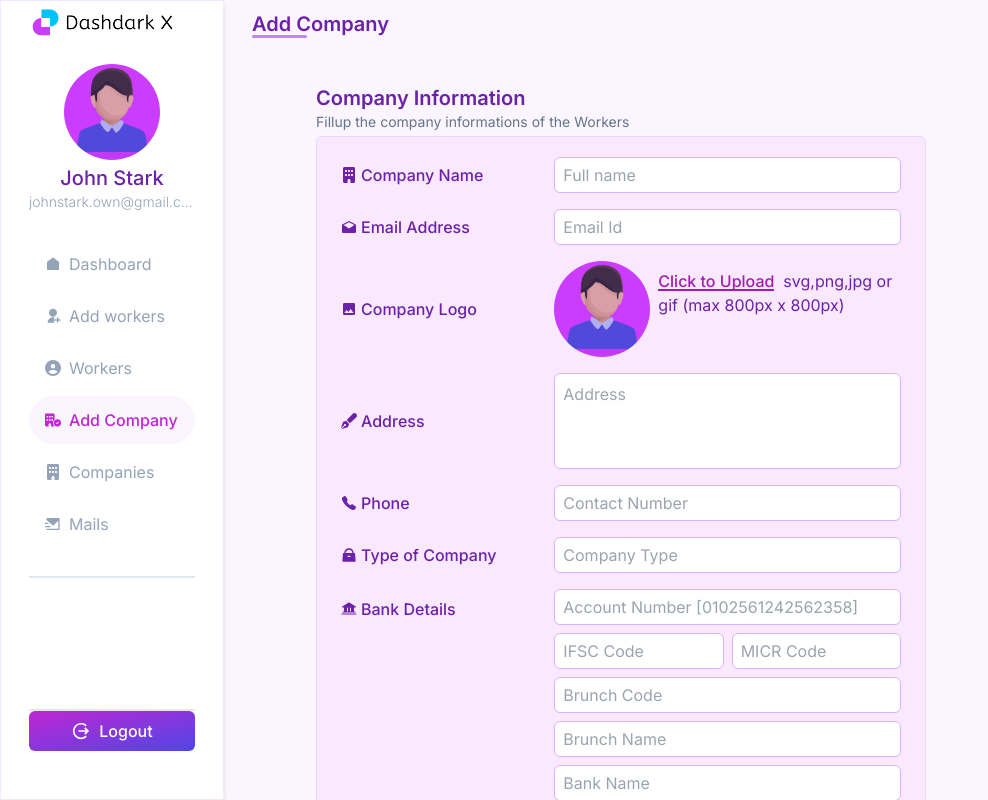
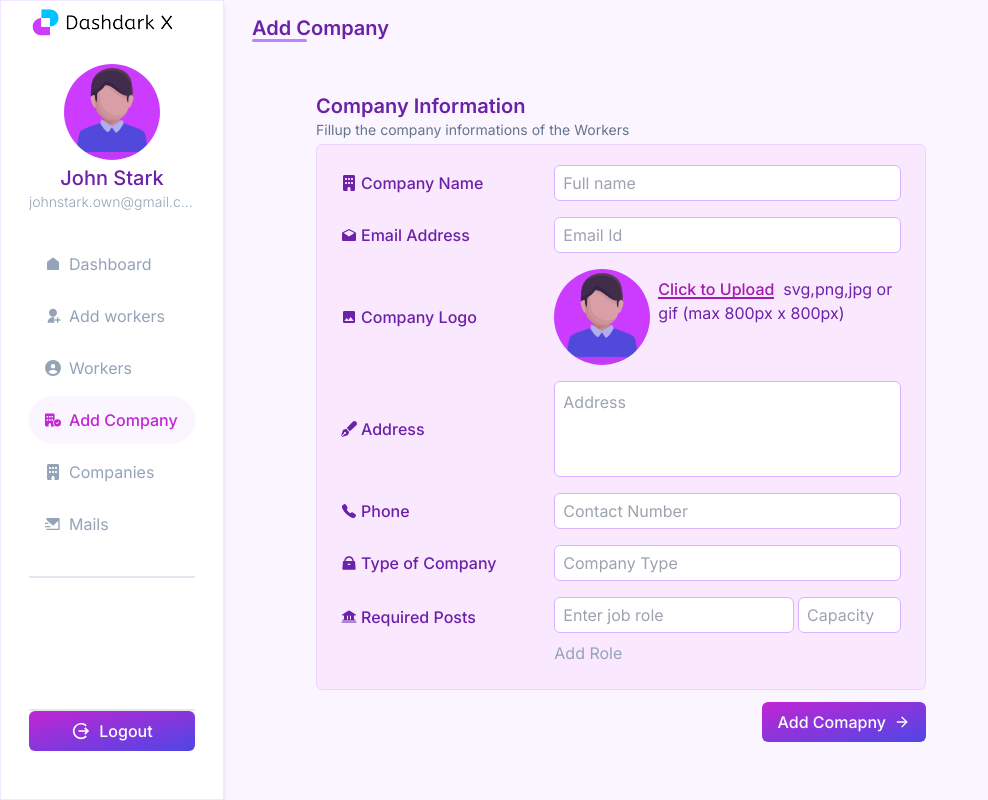
Before and after one commit to Sombhu2022/deteex-client, a React (Vite) app: page /add-company in a window 1280 px wide. Shown: the whole page, without its empty margins (0-988 px from the left). Built offline with nearby package versions, Linux system fonts and the light colour scheme; the HTML template or start-up script is replaced by a standard one.

Commit message:
Add Company & Company List completed

```diff
--- a/src/Components/AddWorkers/PersonalInformation.jsx
+++ b/src/Components/AddWorkers/PersonalInformation.jsx
@@ -5,6 +5,7 @@ import { IoMdMailOpen } from "react-icons/io";
 import { FaCalendarAlt, FaPenFancy, FaUser } from "react-icons/fa";
 
 import defaultDp from "../../assets/default_Profile_Pic.png";
+import { HiLocationMarker } from "react-icons/hi";
 
 const PersonalInformation = () => {
     const [file, setFile] = useState(defaultDp);
@@ -39,6 +40,7 @@ const PersonalInformation = () => {
                         <FaUser /> Full Name{" "}
                     </div>
                     <input
+                        required
                         type="text"
                         placeholder="Full name"
                         className="h-9 rounded-md border-purple-300 border px-2 outline-none focus:outline-none"
@@ -48,14 +50,16 @@ const PersonalInformation = () => {
                         <IoMdMailOpen /> Email Address{" "}
                     </div>
                     <input
+                        required
                         type="email"
                         placeholder="Email Id"
-                        className="h-9 rounded-md border-purple-300 border px-2 outline-none focus:outline-none"
+                        className="h-9 rounded-md border-purple-300 border px-2 outline-none focus:outline-none lowercase"
                     />
                     <div className="flex items-center gap-1 font-medium">
                         <FaCalendarAlt /> Date of Birth
                     </div>
                     <input
+                        required
                         type="date"
                         placeholder="DD-MM-YYYY"
                         className="h-9 rounded-md border-purple-300 border px-2 outline-none focus:outline-none"
@@ -73,6 +77,7 @@ const PersonalInformation = () => {
                             className="h-24 w-24 aspect-square rounded-full"
                         />
                         <input
+                            required
                             id="imageUpload"
                             type="file"
                             accept="image/*"
@@ -98,8 +103,18 @@ const PersonalInformation = () => {
                         <FaPenFancy /> Address
                     </div>
                     <textarea
+                        required
                         placeholder="Address"
-                        className="h-24 rounded-md border-purple-300 border p-2 outline-none focus:outline-none"
+                        className="h-24 resize-none rounded-md border-purple-300 border p-2 outline-none focus:outline-none"
+                    />
+                    <div className="flex items-center gap-1 font-medium">
+                        <HiLocationMarker /> Location
+                    </div>
+                    <input
+                        required
+                        type="text"
+                        placeholder="Location"
+                        className="h-9 rounded-md border-purple-300 border px-2 outline-none focus:outline-none"
                     />
                 </div>
             </div>
--- a/src/Components/dashboard/RecentlyAddedWorkers.jsx
+++ b/src/Components/dashboard/RecentlyAddedWorkers.jsx
@@ -58,7 +58,7 @@ const RecentlyAddedWorkers = () => {
     return (
         <div className="bg-purple-100 px-5 py-3 w-[60%] rounded-md shadow-md">
             <h1 className="text-xl font-semibold text-purple-950 mb-4">
-                Recently Added Workers
+                Recently Hired Workers
             </h1>
 
             <div className="w-full grid grid-cols-4 bg-purple-300 px-3 py-2 rounded-sm items-center justify-center">
--- a/src/Pages/AddCompany.jsx
+++ b/src/Pages/AddCompany.jsx
@@ -16,6 +16,31 @@ import defaultDp from "../assets/default_Profile_Pic.png";
 const AddCompany = () => {
     const [file, setFile] = useState(defaultDp);
     const [contactNumber, setContactNumber] = useState("");
+
+    const [textFields, setTextFields] = useState([
+        { id: 1, jobRole: "", capacity: "" },
+    ]);
+    const [nextId, setNextId] = useState(2);
+
+    console.log(textFields);
+
+    const handleAddTextField = (e) => {
+        e.preventDefault();
+        setTextFields([
+            ...textFields,
+            { id: nextId, jobRole: "", capacity: "" },
+        ]);
+        setNextId(nextId + 1);
+    };
+
+    const handleChange = (id, e) => {
+        const updatedTextFields = textFields.map((textField) =>
+            textField.id === id
+                ? { ...textField, [e.target.name]: e.target.value }
+                : textField
+        );
+        setTextFields(updatedTextFields);
+    };
 
     const handleContactChange = (e) => {
         const inputContact = e.target.value;
@@ -40,7 +65,7 @@ const AddCompany = () => {
 
     return (
         <section id="addWorkers" className="w-full">
-            <header className="w-full flex items-center sticky top-0 left-0 bg-purple-50 h-12 z-50">
+            <header className="w-full flex items-center sticky top-0 left-0 bg-purple-50 h-14 z-50">
                 <div className="flex">
                     <h1 className="text-purple-800 font-semibold text-xl relative after:absolute after:h-[3px] after:w-[40%] after:rounded-full after:bg-purple-400 after:left-0 after:bottom-0">
                         Add Company
@@ -138,7 +163,7 @@ const AddCompany = () => {
                             className="h-9 rounded-md border-purple-300 border px-2 outline-none focus:outline-none"
                         />
 
-                        <div className="flex items-center gap-1 font-medium self-start pt-2">
+                        {/* <div className="flex items-center gap-1 font-medium self-start pt-2">
                             <PiBankFill /> Bank Details
                         </div>
                         <div className="flex w-full flex-col gap-2">
@@ -186,6 +211,53 @@ const AddCompany = () => {
                                 placeholder="Bank Name"
                                 className="h-9 rounded-md border-purple-300 border px-2 outline-none focus:outline-none"
                             />
+                        </div> */}
+
+                        <div className="flex items-center gap-1 font-medium self-start pt-2">
+                            <PiBankFill /> Required Posts
+                        </div>
+                        <div>
+                            {textFields.map((textField) => (
+                                <div
+                                    className="flex flex-row gap-1"
+                                    key={textField.id}
+                                >
+                                    <input
+                                        type="text"
+                                        value={textField.jobRole}
+                                        name="jobRole"
+                                        onChange={(e) =>
+                                            handleChange(textField.id, e)
+                                        }
+                                        required
+                                        placeholder="Enter job role"
+                                        className="h-9 rounded-md border-purple-300 border px-2 outline-none focus:outline-none mb-2 w-[70%]"
+                                    />
+                                    <input
+                                        type="number"
+                                        value={textField.capacity}
+                                        name="capacity"
+                                        onChange={(e) =>
+                                            handleChange(textField.id, e)
+                                        }
+                                        required
+                                        placeholder="Capacity"
+                                        className="h-9 rounded-md border-purple-300 border px-2 outline-none focus:outline-none mb-2 w-[30%]"
+                                    />
+                                </div>
+                            ))}
+                            <button
+                                onClick={handleAddTextField}
+                                disabled={textFields.some(
+                                    (field) =>
+                                        field.post === "" ||
+                                        field.capacity === ""
+                                )}
+                                // className="py-1 px-3 border border-purple-100 disabled:bg-slate-200 disabled:border-slate-400 bg-purple-400 text-white disabled:text-slate-400 rounded-md"
+                                className="disabled:text-slate-400 text-purple-800"
+                            >
+                                Add Role
+                            </button>
                         </div>
                     </div>
                 </div>
--- a/src/Pages/AddWorkers.jsx
+++ b/src/Pages/AddWorkers.jsx
@@ -8,7 +8,7 @@ import PersonalInformation from "../Components/AddWorkers/PersonalInformation";
 const AddWorkers = () => {
     return (
         <section id="addWorkers" className="w-full">
-            <header className="w-full flex items-center sticky top-0 left-0 bg-purple-50 h-12 z-50">
+            <header className="w-full flex items-center sticky top-0 left-0 bg-purple-50 h-14 z-50">
                 <div className="flex">
                     <h1 className="text-purple-800 font-semibold text-xl relative after:absolute after:h-[3px] after:w-[40%] after:rounded-full after:bg-purple-400 after:left-0 after:bottom-0">
                         Add Workers
```
